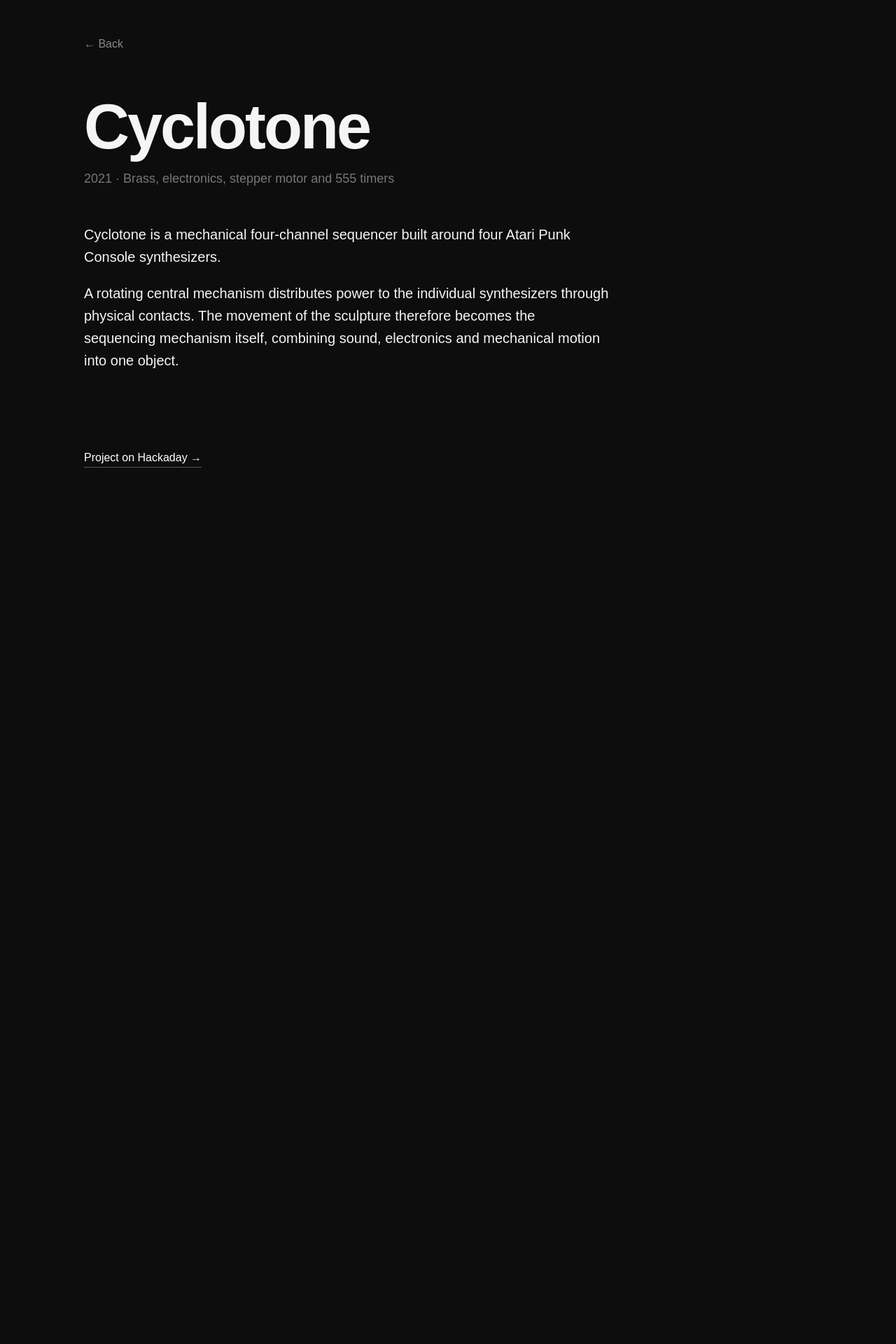
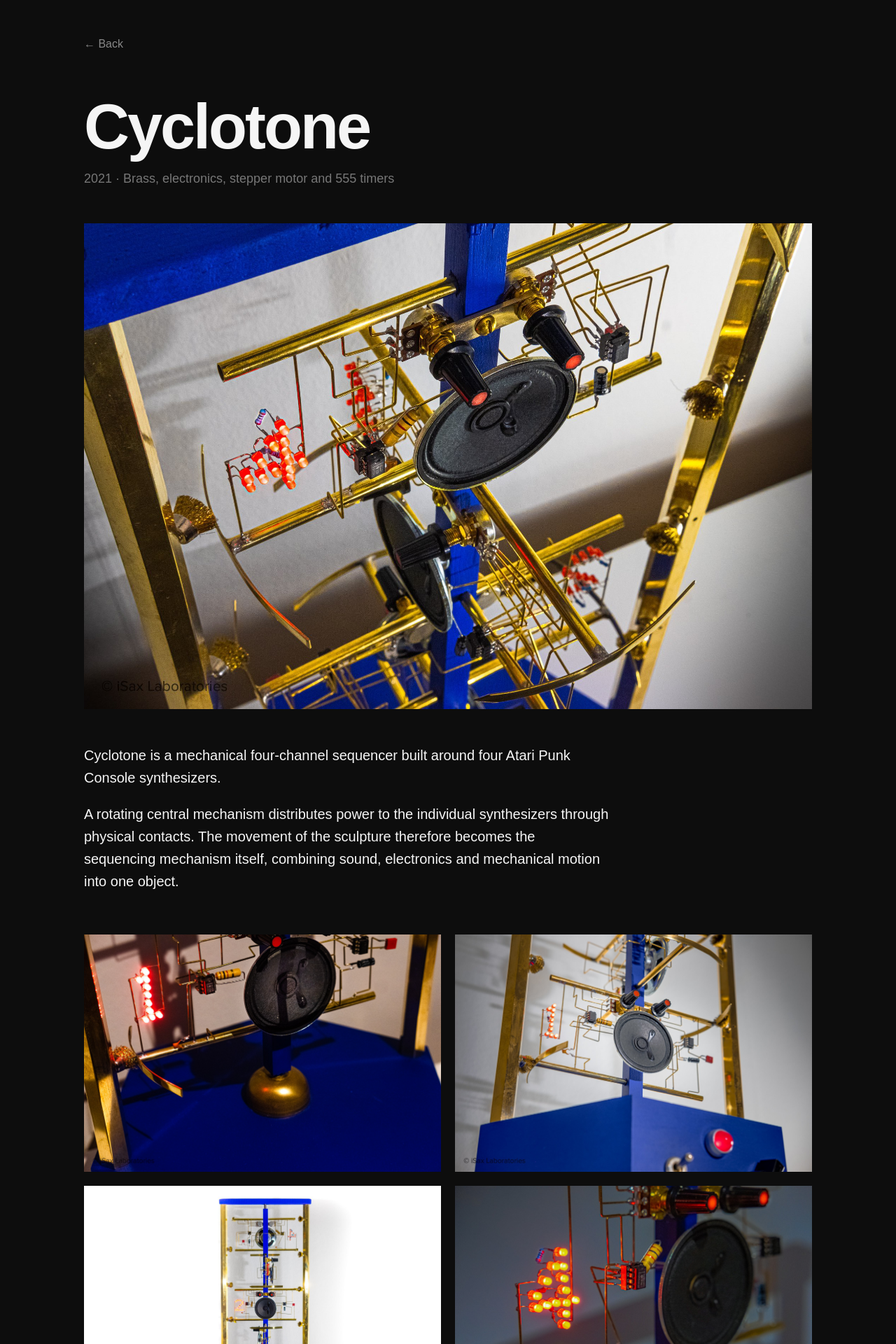
Before and after one commit to isax-laboratories/electronic-art-portfolio, a Jekyll site: the page built from _artworks/cyclotone.md, in a window 1280 px wide. Shown: the top 1920 px of the page at 70% size. Built offline with Jekyll 4.4.1, drawn with Linux system fonts in a browser that asks for light colours; before the commit the page ends 900 px from its top, so only the background shows below that.

Commit message:
Add Cyclotone images

```diff
--- a/_artworks/cyclotone.md
+++ b/_artworks/cyclotone.md
@@ -3,6 +3,17 @@ title: Cyclotone
 year: 2021
 category: electronic-art
 materials: Brass, electronics, stepper motor and 555 timers
+
+cover: /assets/images/cyclotone/cover.jpg
+
+images:
+  - /assets/images/cyclotone/01.jpg
+  - /assets/images/cyclotone/02.jpg
+  - /assets/images/cyclotone/03.jpg
+  - /assets/images/cyclotone/04.jpg
+  - /assets/images/cyclotone/05.jpg
+  - /assets/images/cyclotone/06.jpg
+  - /assets/images/cyclotone/07.jpg
 
 external_title: Project on Hackaday
 external_url: https://hackaday.io/project/181880-cyclotone-the-mechanical-punk-console-sequencer
```
Also changed, not shown: assets/images/cyclotone/01.jpg (added), assets/images/cyclotone/02.jpg (added), assets/images/cyclotone/03.jpg (added), assets/images/cyclotone/04.jpg (added), assets/images/cyclotone/05.jpg (added), assets/images/cyclotone/06.jpg (added), assets/images/cyclotone/07.jpg (added), assets/images/cyclotone/cover.jpg (added), 3 other files.
